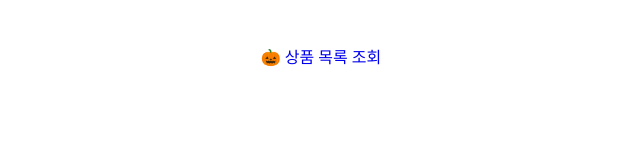
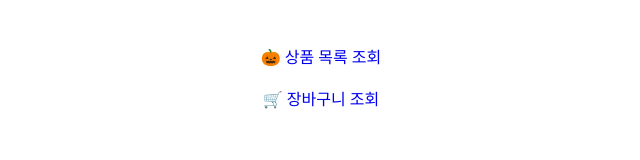
Before and after one commit to Tarae0419/git_project, a plain HTML site: page index.html in a window 1280 px wide. Shown: the whole page, without its empty margins (319-959 px from the left). Drawn offline with Linux system fonts and the light colour scheme.

Commit message:
index 링크 추가

```diff
--- a/index.html
+++ b/index.html
@@ -17,7 +17,8 @@
   <body>
     <br />
     <br />
-    <a href="./pages/product-list.html"> 🎃 상품 목록 조회</a>
+    <a href="./pages/product-list.html"> 🎃 상품 목록 조회</a><br><br>
+    <a href="./pages/cart.html"> 🛒 장바구니 조회</a>
     <br />
     <br />
   </body>
```
